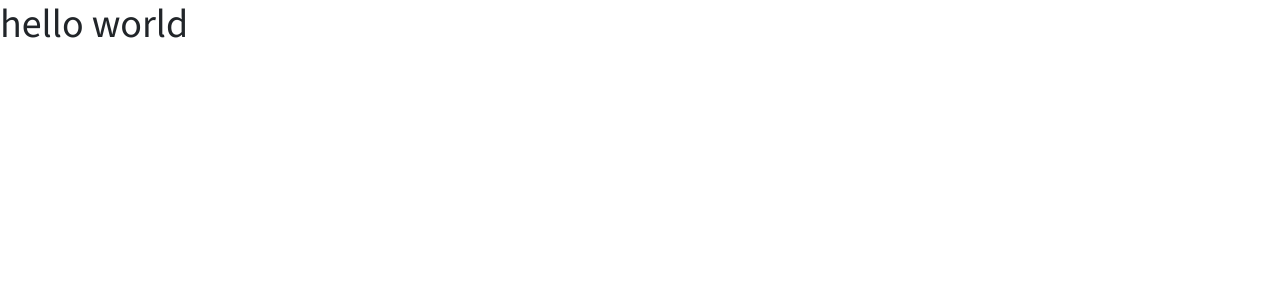
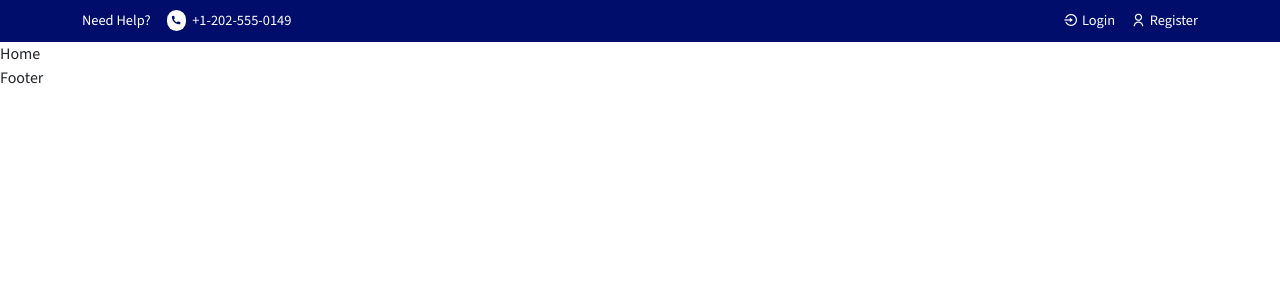
Before and after one commit to locadora-carros/site-locadora, a React (Create React App) app: page /home in a window 1280 px wide. Shown: the top 300 px of the page. Built offline with nearby package versions, Linux system fonts and the light colour scheme.

Commit message:
header, cabeçalho sendo produzido

```diff
--- a/src/App.js
+++ b/src/App.js
@@ -1,6 +1,7 @@
+import Layout from "./components/Layout/Layout";
+
 function App() {
-  return (
-  <h1>hello world</h1>
-  );
+  return <Layout />
+
 }
 export default App;
--- a/src/components/Footer/Footer.jsx
+++ b/src/components/Footer/Footer.jsx
@@ -0,0 +1,9 @@
+import React from "react";
+
+const Footer = () => {
+    return (
+        <div>Footer</div>
+
+    )
+}
+export default Footer;
--- a/src/components/Layout/Layout.jsx
+++ b/src/components/Layout/Layout.jsx
@@ -0,0 +1,17 @@
+import React, { Fragment } from "react";
+
+import Header from '../Header/Heder'
+import Footer from '../Footer/Footer'
+import Routers from '../../routers/Routers'
+
+
+const Layout = () => {
+    return <Fragment>
+        <Header />
+        <div>
+            <Routers />
+        </div>
+        <Footer />
+    </Fragment>
+}
+export default Layout;
--- a/src/index.css
+++ b/src/index.css
@@ -14,3 +14,82 @@
 
 
 /* =============pre-define css=============*/
+h1,h2,h3,h4,h5,h6{
+  color:#7c8a92;
+  font-weight: 600;
+  margin-bottom: 0;
+}
+
+h3, h4{
+  font-size: 1.8rem;
+}
+
+h5,h6{
+  font-size: 1.2rem;
+
+}
+a{
+  text-decoration: none;
+  color: unset;
+}
+
+a:hover{
+  color: unset;
+}
+
+ul{
+  margin: 0;
+  list-style: none;
+
+}
+
+.section__title{
+  color: #000d6b;
+  font-weight: 600;
+  font-size: 2rem;
+}
+
+.section__subtitle{
+  color:#f9a826;
+  font-weight: 600;
+  font-size: 1.2rem;
+
+}
+
+.section__description{
+  color: chocolate;
+  font-size: .9rem;
+  line-height: 30px;
+
+}
+
+section{
+  padding: 50px 0px;
+
+}
+.btn{
+  padding: 7px 15px;
+  background: #000d6b;
+  color: #fff;
+  border: none;
+  outline: none;
+  border-radius: 5px;
+  transition: .3s;
+}
+
+.btn:hover{
+  color: #FFF;
+  background: #000d6bd0;
+}
+
+@media only screen and (max-width: 768px){
+  section{
+    padding: 30px 0px;
+  }
+  .section__title{
+    font-size: 1.6rem;
+  }
+  .section__subtitle{
+    font-size: 1.1rem;
+  }
+}
--- /dev/null
+++ b/src/styles/header.css
@@ -0,0 +1,39 @@
+.header__top {
+    padding: 10px 0px;
+    background: #000d6b;
+    color: #fff;
+  }
+
+  .header__top__left {
+    display: flex;
+    align-items: center;
+    column-gap: 1rem;
+  }
+
+  .header__top__left span {
+    font-size: 0.9rem;
+  }
+
+  .header__top__help {
+    display: flex;
+    align-items: center;
+    column-gap: 0.4rem;
+  }
+
+  .header__top__help i {
+    background: #fff;
+    color: #000d6b;
+    padding: 2px 4px;
+    border-radius: 50px;
+    font-size: 0.7rem;
+  }
+
+  .header__top__right a {
+    text-decoration: none;
+    color: #fff;
+    font-size: 0.9rem;
+  }
+
+  .header__top__right a:hover {
+    color: #fff;
+  }
```
